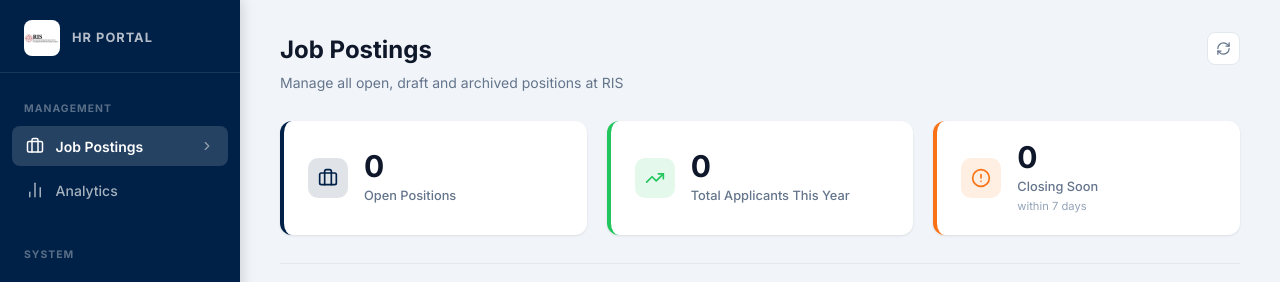
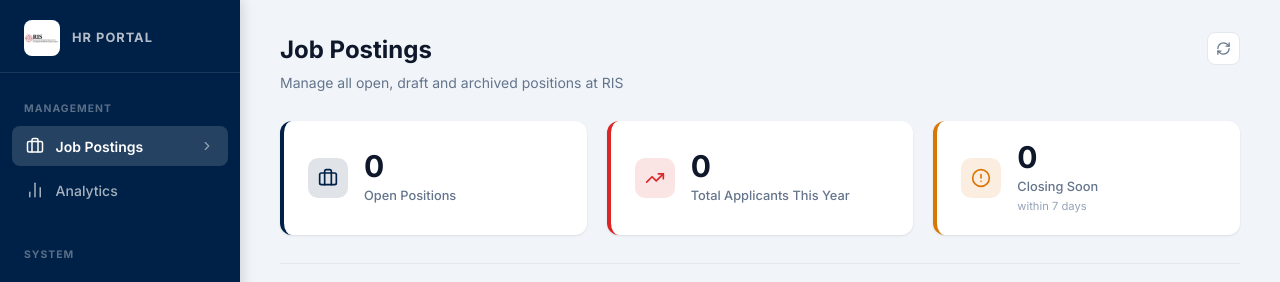
Before and after one commit to aws-ris/HR-Career-Portal, a React (Vite) app: page /hr in a window 1280 px wide. Shown: the top 282 px of the page. Built offline with nearby package versions, Linux system fonts and the light colour scheme; no server answers; sample sign-in values are in the browser's storage.

Commit message:
Update KPI card accents to RIS Red and Deep Gold

```diff
--- a/src/pages/hr/JobPostings.jsx
+++ b/src/pages/hr/JobPostings.jsx
@@ -119,8 +119,8 @@ export default function JobPostings() {
 
       <div className="hr-kpi-row">
         <KPICard icon={Briefcase}   label="Open Positions"           value={stats.open_positions}        accent="#002147" />
-        <KPICard icon={TrendingUp}  label="Total Applicants This Year" value={stats.total_applicants_year} accent="#22c55e" />
-        <KPICard icon={AlertCircle} label="Closing Soon"              value={stats.closing_soon}          accent="#f97316" sub="within 7 days" />
+        <KPICard icon={TrendingUp}  label="Total Applicants This Year" value={stats.total_applicants_year} accent="#dc2626" />
+        <KPICard icon={AlertCircle} label="Closing Soon"              value={stats.closing_soon}          accent="#d97706" sub="within 7 days" />
       </div>
 
       <div className="hr-divider" />
```
